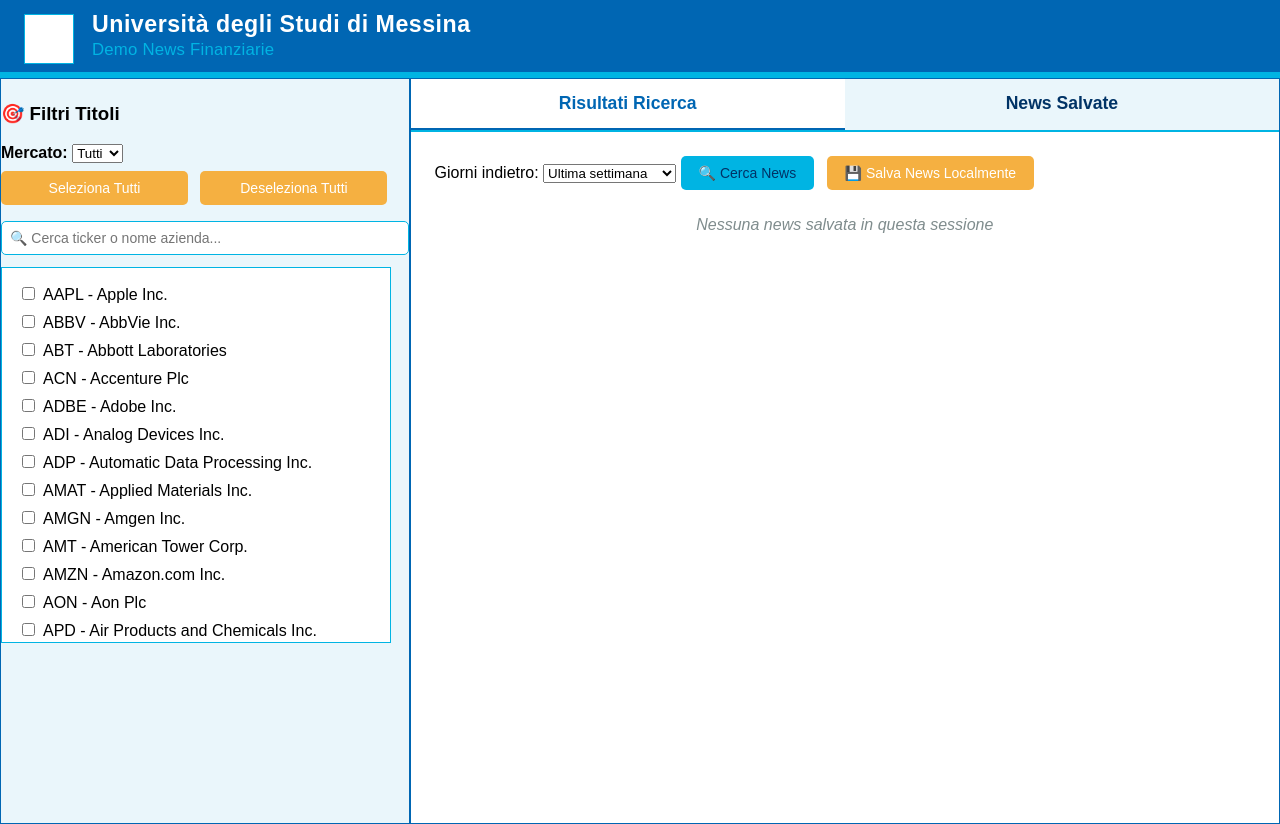
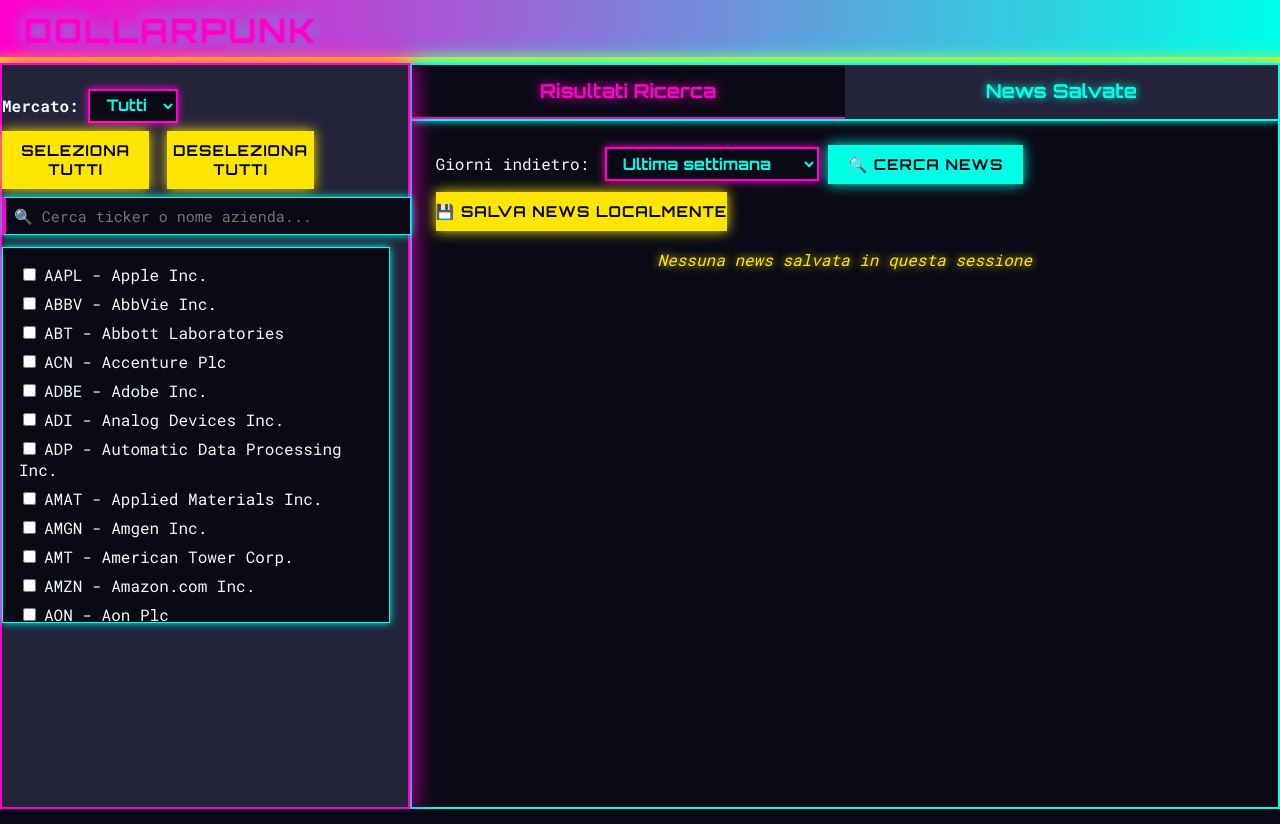
Before and after one commit to benni-ale/ProgettoUNIME, a Flask app: page / in a window 1280 px wide. Run offline with Flask 2, Linux system fonts and the light colour scheme; data that the repository does not hold is empty.

Commit message:
tema cyberpunk

```diff
--- a/templates/index.html
+++ b/templates/index.html
@@ -3,36 +3,43 @@
 <head>
     <meta charset="UTF-8">
     <meta name="viewport" content="width=device-width, initial-scale=1.0">
-    <title>Financial News Collection Demo</title>
+    <title>dollarpunk - Cyberpunk Financial News</title>
+    <!-- Google Fonts -->
+    <link href="https://fonts.googleapis.com/css2?family=Orbitron:wght@700&family=Roboto+Mono:wght@400;700&display=swap" rel="stylesheet">
     <style>
         :root {
-            --unime-blu: #0066b3;
-            --unime-azzurro: #00b4e3;
-            --unime-blu-scuro: #003366;
-            --unime-grigio: #f4f8fb;
-            --unime-bianco: #fff;
-            --unime-accent: #eaf6fb;
-            --unime-giallo: #f5b041;
+            --cyber-bg: #181825;
+            --cyber-panel: #23233a;
+            --cyber-accent1: #ff00cc;
+            --cyber-accent2: #00ffe7;
+            --cyber-accent3: #ffe600;
+            --cyber-accent4: #00ff44;
+            --cyber-white: #f4f8fb;
+            --cyber-dark: #0a0a16;
+            --cyber-glow: 0 0 8px var(--cyber-accent1), 0 0 16px var(--cyber-accent2);
         }
         html, body {
             height: 100%;
         }
         body {
-            font-family: 'Arial', 'Roboto', 'Segoe UI', sans-serif;
-            background: var(--unime-grigio);
+            font-family: 'Roboto Mono', 'Arial', 'Roboto', 'Segoe UI', sans-serif;
+            background: var(--cyber-bg);
             margin: 0;
             padding: 0;
             min-height: 100vh;
+            color: var(--cyber-white);
         }
         header {
-            background: var(--unime-blu);
-            color: var(--unime-bianco);
+            background: linear-gradient(90deg, var(--cyber-accent1) 0%, var(--cyber-accent2) 100%);
+            color: var(--cyber-white);
             padding: 0;
             border-bottom: none;
+            box-shadow: 0 0 24px var(--cyber-accent1);
         }
         .header-bar {
             height: 6px;
-            background: var(--unime-azzurro);
+            background: var(--cyber-accent3);
+            box-shadow: 0 0 12px var(--cyber-accent3);
         }
         .header-content {
             display: flex;
@@ -40,13 +47,15 @@
             padding: 12px 24px 8px 24px;
         }
         .header-logo {
-            height: 48px;
-            width: 48px;
+            height: 54px;
+            width: 54px;
             margin-right: 18px;
             margin-top: 2px;
-            background: var(--unime-bianco);
             object-fit: contain;
-            border: 1.5px solid var(--unime-azzurro);
+            border-radius: 50%;
+            background: transparent;
+            border: none;
+            box-shadow: 0 0 24px var(--cyber-accent2), 0 0 32px var(--cyber-accent1);
         }
         .header-titles {
             display: flex;
@@ -54,18 +63,23 @@
             justify-content: flex-start;
         }
         .header-title-main {
-            font-size: 1.45rem;
+            font-family: 'Orbitron', monospace;
+            font-size: 2.1rem;
             font-weight: 700;
-            letter-spacing: 0.5px;
-            color: var(--unime-bianco);
+            letter-spacing: 2px;
+            color: var(--cyber-accent1);
             line-height: 1.1;
+            text-shadow: 0 0 8px var(--cyber-accent1), 0 0 16px var(--cyber-accent2);
+            text-transform: uppercase;
         }
         .header-title-sub {
-            font-size: 1.05rem;
+            font-family: 'Roboto Mono', monospace;
+            font-size: 1.1rem;
             font-weight: 400;
-            color: var(--unime-azzurro);
+            color: var(--cyber-accent2);
             margin-top: 2px;
-            letter-spacing: 0.2px;
+            letter-spacing: 0.5px;
+            text-shadow: 0 0 6px var(--cyber-accent2);
         }
         .main-layout {
             display: flex;
@@ -79,8 +93,8 @@
             width: 32%;
             min-width: 260px;
             max-width: 420px;
-            background: var(--unime-accent);
-            border: 1.5px solid var(--unime-blu);
+            background: var(--cyber-panel);
+            border: 2px solid var(--cyber-accent1);
             padding: 24px 18px 24px 0;
             margin: 0;
             height: calc(100vh - 54px);
@@ -91,17 +105,19 @@
             flex-direction: column;
             align-items: stretch;
             box-sizing: border-box;
+            box-shadow: 0 0 24px var(--cyber-accent1);
         }
         .col-right {
             flex: 1;
             min-width: 0;
-            background: var(--unime-bianco);
-            border: 1.5px solid var(--unime-blu);
+            background: var(--cyber-dark);
+            border: 2px solid var(--cyber-accent2);
             padding: 0 0 24px 0;
             display: flex;
             flex-direction: column;
             box-sizing: border-box;
             margin-left: 0;
+            box-shadow: 0 0 24px var(--cyber-accent2);
         }
         @media (max-width: 900px) {
             .main-layout { flex-direction: column; }
@@ -111,10 +127,12 @@
         .ticker-list {
             max-height: 350px;
             overflow-y: auto;
-            border: 1px solid var(--unime-azzurro);
+            border: 1px solid var(--cyber-accent2);
             padding: 12px;
             margin-bottom: 12px;
-            background: var(--unime-bianco);
+            background: var(--cyber-dark);
+            color: var(--cyber-white);
+            box-shadow: 0 0 8px var(--cyber-accent2);
         }
         .ticker-checkbox { margin-right: 8px; }
         .ticker-label {
@@ -122,160 +140,255 @@
             display: inline-block;
             min-width: 140px;
             padding: 4px;
+            font-family: 'Roboto Mono', monospace;
         }
-        .ticker-label:hover { background: var(--unime-accent); }
+        .ticker-label:hover { background: var(--cyber-accent1); color: var(--cyber-dark); }
         #search-ticker {
             margin-bottom: 12px;
             width: 100%;
             padding: 8px;
-            border: 1px solid var(--unime-azzurro);
-            border-radius: 5px;
-            font-size: 14px;
+            border: 1px solid var(--cyber-accent2);
+            background: var(--cyber-dark);
+            color: var(--cyber-accent2);
+            border-left: 4px solid var(--cyber-accent1);
+            font-size: 15px;
+            font-family: 'Roboto Mono', monospace;
+            box-shadow: 0 0 8px var(--cyber-accent2);
         }
         .btn {
-            background: var(--unime-blu);
-            color: var(--unime-bianco);
+            background: var(--cyber-accent1);
+            color: var(--cyber-dark);
             border: none;
-            padding: 9px 18px;
-            border-radius: 5px;
-            cursor: pointer;
-            font-size: 14px;
+            padding: 10px 20px;
             margin-right: 8px;
             margin-bottom: 8px;
-            transition: background 0.2s;
+            font-size: 15px;
+            font-family: 'Orbitron', monospace;
+            font-weight: 700;
+            cursor: pointer;
+            letter-spacing: 1px;
+            box-shadow: 0 0 12px var(--cyber-accent1), 0 0 24px var(--cyber-accent2);
+            transition: background 0.2s, color 0.2s, box-shadow 0.2s;
+            text-transform: uppercase;
         }
         .btn:last-child { margin-right: 0; }
-        .btn:hover { background: var(--unime-azzurro); color: var(--unime-blu-scuro); }
+        .btn:hover {
+            background: var(--cyber-accent2);
+            color: var(--cyber-dark);
+            box-shadow: 0 0 16px var(--cyber-accent2), 0 0 32px var(--cyber-accent1);
+        }
         .btn-local {
-            background: #f5b041;
-            color: #fff;
+            background: var(--cyber-accent3);
+            color: var(--cyber-dark);
+            box-shadow: 0 0 12px var(--cyber-accent3);
         }
-        .btn-local:hover { background: #d68910; color: #fff; }
+        .btn-local:hover {
+            background: var(--cyber-accent4);
+            color: var(--cyber-dark);
+            box-shadow: 0 0 16px var(--cyber-accent4);
+        }
         .btn-success {
-            background: var(--unime-azzurro);
-            color: var(--unime-blu-scuro);
+            background: var(--cyber-accent2);
+            color: var(--cyber-dark);
+            box-shadow: 0 0 12px var(--cyber-accent2);
         }
-        .btn-success:hover { background: var(--unime-blu); color: var(--unime-bianco); }
+        .btn-success:hover {
+            background: var(--cyber-accent1);
+            color: var(--cyber-dark);
+            box-shadow: 0 0 16px var(--cyber-accent1);
+        }
         .tab-bar {
             display: flex;
-            border-bottom: 2px solid var(--unime-azzurro);
-            background: var(--unime-accent);
+            border-bottom: 2px solid var(--cyber-accent2);
+            background: var(--cyber-panel);
             margin-bottom: 0;
+            box-shadow: 0 0 8px var(--cyber-accent2);
         }
         .tab-btn {
             flex: 1;
             padding: 14px 0;
             background: none;
             border: none;
-            font-size: 1.1rem;
-            color: var(--unime-blu-scuro);
-            font-weight: 600;
+            font-size: 1.2rem;
+            font-family: 'Orbitron', monospace;
+            color: var(--cyber-accent2);
+            font-weight: 700;
             cursor: pointer;
             border-bottom: 2px solid transparent;
             transition: background 0.2s, color 0.2s, border 0.2s;
+            text-shadow: 0 0 8px var(--cyber-accent2);
         }
         .tab-btn.active {
-            background: var(--unime-bianco);
-            color: var(--unime-blu);
-            border-bottom: 2px solid var(--unime-blu);
+            background: var(--cyber-dark);
+            color: var(--cyber-accent1);
+            border-bottom: 2px solid var(--cyber-accent1);
+            text-shadow: 0 0 12px var(--cyber-accent1);
         }
         .tab-content { padding: 24px; }
         .news-item {
             margin-bottom: 18px;
             padding: 13px;
-            border: 1px solid var(--unime-azzurro);
-            background: var(--unime-bianco);
+            border: 1.5px solid var(--cyber-accent2);
+            background: var(--cyber-panel);
+            box-shadow: 0 0 12px var(--cyber-accent2);
             transition: box-shadow 0.2s, border 0.2s;
         }
         .news-item.highlight {
-            box-shadow: 0 0 0 2px var(--unime-giallo);
-            border: 2px solid var(--unime-giallo);
+            box-shadow: 0 0 0 2px var(--cyber-accent3);
+            border: 2px solid var(--cyber-accent3);
         }
         .news-title {
             cursor: pointer;
-            color: var(--unime-blu);
+            color: var(--cyber-accent1);
+            font-family: 'Orbitron', monospace;
             font-weight: bold;
-            font-size: 16px;
+            font-size: 18px;
             margin-bottom: 10px;
+            text-shadow: 0 0 8px var(--cyber-accent1);
         }
-        .news-title:hover { color: var(--unime-azzurro); }
+        .news-title:hover { color: var(--cyber-accent2); text-shadow: 0 0 12px var(--cyber-accent2); }
         .news-details {
             display: none;
             margin-top: 10px;
             padding: 10px;
-            background: var(--unime-accent);
-            border-left: 4px solid var(--unime-blu);
+            background: var(--cyber-dark);
+            border-left: 4px solid var(--cyber-accent1);
+            color: var(--cyber-white);
+            box-shadow: 0 0 8px var(--cyber-accent1);
         }
         .news-meta {
-            color: #555;
+            color: var(--cyber-accent2);
             font-size: 14px;
             margin-bottom: 10px;
+            font-family: 'Roboto Mono', monospace;
         }
         .loading {
             text-align: center;
-            color: #7f8c8d;
+            color: var(--cyber-accent3);
             font-style: italic;
+            text-shadow: 0 0 8px var(--cyber-accent3);
         }
         .ticker-badge {
-            background: var(--unime-blu);
-            color: var(--unime-bianco);
+            background: var(--cyber-accent1);
+            color: var(--cyber-dark);
             padding: 3px 8px;
             font-size: 12px;
             margin-right: 5px;
+            font-family: 'Orbitron', monospace;
+            box-shadow: 0 0 8px var(--cyber-accent1);
         }
-        .sentiment-positive { color: #27ae60; }
-        .sentiment-negative { color: #e74c3c; }
-        .sentiment-neutral { color: #7f8c8d; }
-
+        .sentiment-positive { color: #00ff44; text-shadow: 0 0 8px #00ff44; }
+        .sentiment-negative { color: #ff0055; text-shadow: 0 0 8px #ff0055; }
+        .sentiment-neutral { color: #ffe600; text-shadow: 0 0 8px #ffe600; }
         .provider-checkbox-label {
             display: block;
             padding: 8px;
             margin: 4px 0;
             cursor: pointer;
             transition: background 0.2s;
+            font-family: 'Roboto Mono', monospace;
         }
         .provider-checkbox-label:hover {
-            background: var(--unime-accent);
+            background: var(--cyber-accent1);
+            color: var(--cyber-dark);
         }
         .provider-checkbox-label input[type="checkbox"] {
             margin-right: 8px;
             transform: scale(1.2);
         }
         .provider-checkbox-label strong {
-            color: var(--unime-blu);
+            color: var(--cyber-accent2);
         }
-
         .provider-badge {
-            background: var(--unime-azzurro);
-            color: var(--unime-blu-scuro);
+            background: var(--cyber-accent2);
+            color: var(--cyber-dark);
             padding: 2px 6px;
             font-size: 11px;
             font-weight: bold;
+            font-family: 'Orbitron', monospace;
+            box-shadow: 0 0 8px var(--cyber-accent2);
         }
-
         .confidence-badge {
-            background: var(--unime-giallo);
-            color: var(--unime-blu-scuro);
+            background: var(--cyber-accent3);
+            color: var(--cyber-dark);
             padding: 2px 6px;
             font-size: 11px;
             font-weight: bold;
+            font-family: 'Orbitron', monospace;
+            box-shadow: 0 0 8px var(--cyber-accent3);
         }
+        /* Glow effect for panels */
+        .cyber-glow {
+            box-shadow: 0 0 16px var(--cyber-accent1), 0 0 32px var(--cyber-accent2);
+        }
+        /* Custom scrollbars */
+        ::-webkit-scrollbar {
+            width: 8px;
+            background: var(--cyber-dark);
+        }
+        ::-webkit-scrollbar-thumb {
+            background: var(--cyber-accent1);
+            border-radius: 0;
+        }
+        #market-slicer {
+            background: var(--cyber-dark);
+            color: var(--cyber-accent2);
+            border: 2px solid var(--cyber-accent1);
+            font-family: 'Orbitron', monospace;
+            font-size: 1rem;
+            padding: 4px 12px;
+            border-radius: 0;
+            box-shadow: 0 0 8px var(--cyber-accent1);
+            margin-left: 0;
+        }
+        #market-slicer:focus {
+            outline: none;
+            border-color: var(--cyber-accent2);
+            box-shadow: 0 0 12px var(--cyber-accent2);
+        }
+        #days-back {
+            background: var(--cyber-dark);
+            color: var(--cyber-accent2);
+            border: 2px solid var(--cyber-accent1);
+            font-family: 'Orbitron', monospace;
+            font-size: 1rem;
+            padding: 4px 12px;
+            border-radius: 0;
+            box-shadow: 0 0 8px var(--cyber-accent1);
+            margin-left: 6px;
+        }
+        #days-back:focus {
+            outline: none;
+            border-color: var(--cyber-accent2);
+            box-shadow: 0 0 12px var(--cyber-accent2);
+        }
+        .filter-btn-row {
+            display: flex;
+            flex-direction: row;
+            gap: 10px;
+            margin-bottom: 12px;
+        }
+        .btn.btn-local {
+            width: auto;
+            flex: 1 1 0;
+            min-width: 0;
+            padding: 10px 0;
+            margin-bottom: 0;
+        }
+        /* Rimuovi forzature di larghezza/altezza per select e pulsanti filtri */
     </style>
 </head>
 <body>
     <header>
         <div class="header-content">
-            <img src="/static/logo_unime.png" alt="Logo Unime" class="header-logo" />
             <div class="header-titles">
-                <span class="header-title-main">Università degli Studi di Messina</span>
-                <span class="header-title-sub">Demo News Finanziarie</span>
+                <span class="header-title-main">dollarpunk</span>
             </div>
         </div>
         <div class="header-bar"></div>
     </header>
     <div class="main-layout">
         <div class="col-left">
-            <h3 style="margin-top:0;">🎯 Filtri Titoli</h3>
             <div style="margin-bottom: 8px;">
                 <label for="market-slicer"><b>Mercato:</b></label>
                 <select id="market-slicer" onchange="filterByMarket()">
@@ -284,10 +397,14 @@
                     <option value="USA">USA</option>
                 </select>
             </div>
+            <div style="margin-bottom: 8px;">
+                <button class="btn btn-local" style="width:38%;" onclick="selectAllTickers()">Seleziona Tutti</button>
+                <button class="btn btn-local" style="width:38%;" onclick="deselectAllTickers()">Deseleziona Tutti</button>
+            </div>
 
             <!-- Selettore Provider Italiani (visibile solo per mercato italiano) -->
             <div id="italian-provider-selector" style="margin-bottom: 8px; display: none;">
-                <div style="background: var(--unime-accent); padding: 8px; border-radius: 5px; border-left: 4px solid var(--unime-blu); margin-bottom: 8px;">
+                <div style="background: var(--cyber-accent1); padding: 8px; border-radius: 5px; border-left: 4px solid var(--cyber-accent2); margin-bottom: 8px;">
                     <strong>🇮🇹 Mercato Italiano Selezionato</strong><br>
                     <small>Seleziona uno o più provider per una ricerca completa:</small>
                 </div>
@@ -300,7 +417,7 @@
                     </div>
                 </div>
 
-                <div id="italian-providers-list" style="max-height: 200px; overflow-y: auto; border: 1px solid var(--unime-azzurro); padding: 8px; background: var(--unime-bianco); border-radius: 5px;">
+                <div id="italian-providers-list" style="max-height: 200px; overflow-y: auto; border: 1px solid var(--cyber-accent2); padding: 8px; background: var(--cyber-panel); border-radius: 5px;">
                     <label class="provider-checkbox-label">
                         <input type="checkbox" class="italian-provider-checkbox" value="ansa" checked onchange="updateSelectedProviders()">
                         <strong>ANSA</strong> - Agenzia Nazionale Stampa<br>
@@ -336,14 +453,14 @@
                     </label>
                 </div>
 
-                <div id="selected-providers-info" style="font-size: 12px; color: #666; margin-top: 8px; font-style: italic; background: var(--unime-accent); padding: 6px; border-radius: 3px;">
+                <div id="selected-providers-info" style="font-size: 12px; color: #666; margin-top: 8px; font-style: italic; background: var(--cyber-accent1); padding: 6px; border-radius: 3px;">
                     ✅ Selezionati: ANSA (1/5 provider)
                 </div>
             </div>
 
             <!-- Indicazione Provider per Mercato USA -->
             <div id="usa-provider-info" style="margin-bottom: 8px; display: none;">
-                <div style="background: var(--unime-accent); padding: 8px; border-radius: 5px; border-left: 4px solid var(--unime-giallo);">
+                <div style="background: var(--cyber-accent1); padding: 8px; border-radius: 5px; border-left: 4px solid var(--cyber-accent3);">
                     <strong>🇺🇸 Mercato USA Selezionato</strong><br>
                     <small>Provider: NewsAPI (Internazionale) - News globali in inglese</small>
                 </div>
@@ -351,16 +468,12 @@
 
             <!-- Indicazione Provider per Mercato Tutti -->
             <div id="all-provider-info" style="margin-bottom: 8px; display: none;">
-                <div style="background: var(--unime-accent); padding: 8px; border-radius: 5px; border-left: 4px solid var(--unime-azzurro);">
+                <div style="background: var(--cyber-accent1); padding: 8px; border-radius: 5px; border-left: 4px solid var(--cyber-accent2);">
                     <strong>🌍 Tutti i Mercati Selezionati</strong><br>
                     <small>Provider: NewsAPI (Internazionale) - News globali multilingua</small>
                 </div>
             </div>
 
-            <div style="margin-bottom: 8px;">
-                <button class="btn btn-local" style="width:48%;" onclick="selectAllTickers()">Seleziona Tutti</button>
-                <button class="btn btn-local" style="width:48%;" onclick="deselectAllTickers()">Deseleziona Tutti</button>
-            </div>
             <input type="text" id="search-ticker" placeholder="🔍 Cerca ticker o nome azienda...">
             <div id="ticker-list" class="ticker-list"></div>
         </div>
```
